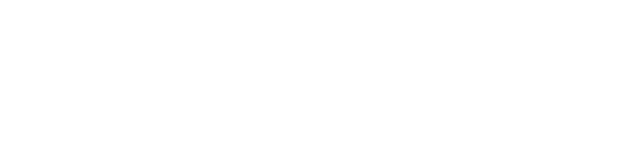
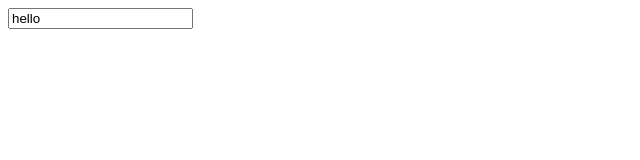
Before and after one commit to kkata/learning-understanding-ts, a website with bundled scripts: page index.html in a window 1280 px wide. Shown: the whole page, without its empty margins (0-640 px from the left). Built offline with nearby package versions, Linux system fonts and the light colour scheme.

Commit message:
85. type casting

```diff
--- a/index.html
+++ b/index.html
@@ -7,5 +7,7 @@
     <title>TypeScriptの理解</title>
     <script src="./dist/app.js" defer></script>
   </head>
-  <body></body>
+  <body>
+    <input type="text" id="user-input" />
+  </body>
 </html>
--- a/src/app.ts
+++ b/src/app.ts
@@ -102,3 +102,12 @@ function moveAnimal(animal: Animal) {
 }
 
 moveAnimal({ type: "bird", flyingSpeed: 10 });
+
+// const userInputElement = <HTMLInputElement>(
+//   document.getElementById("user-input")!
+// );
+const userInputElement = document.getElementById("user-input");
+
+if (userInputElement) {
+  (userInputElement as HTMLInputElement).value = "hello";
+}
```
